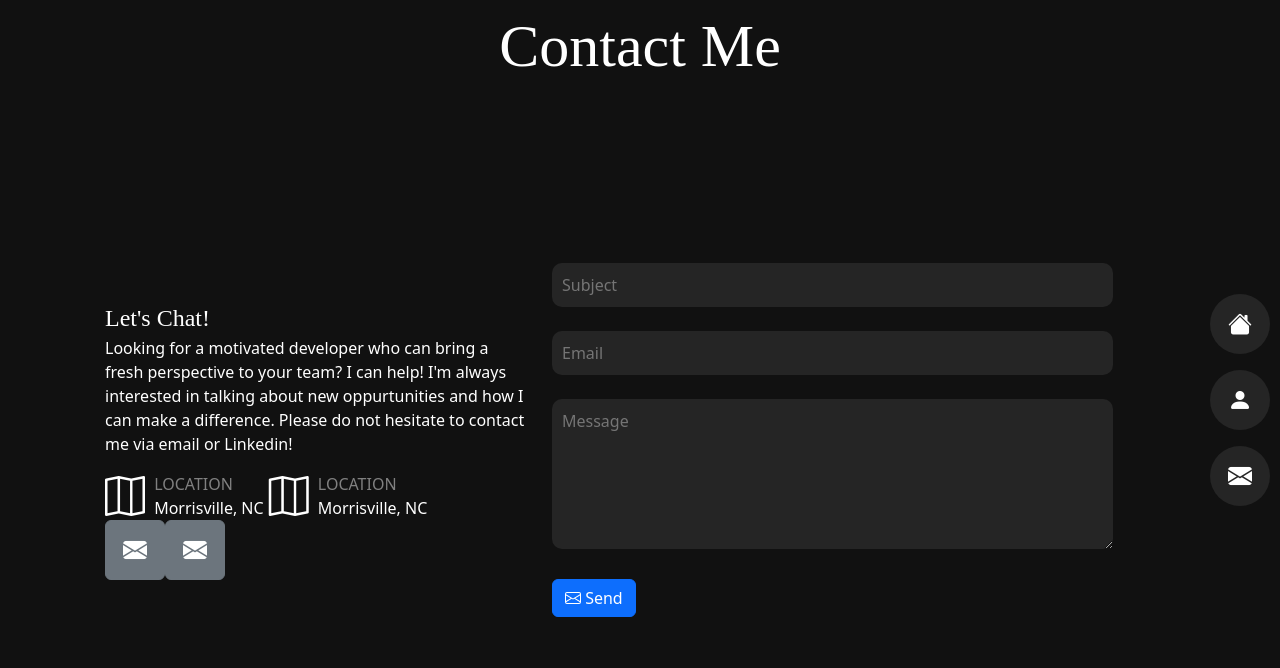
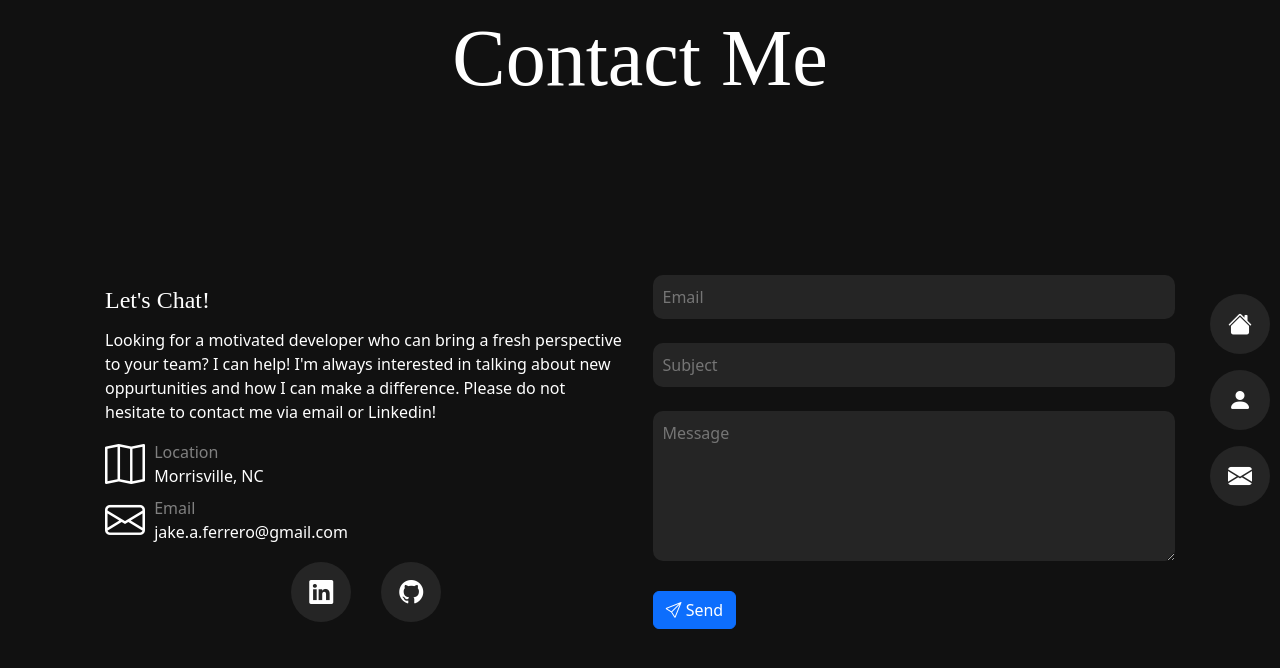
Before and after one commit to JakeFerrero/portfolio, a Next.js app: page /contact in a window 1280 px wide. Shown: the top 668 px of the page. Built offline with nearby package versions, Linux system fonts and the light colour scheme.

Commit message:
Pretty much done with contact page

```diff
--- a/src/app/components/ContactCard.tsx
+++ /dev/null
@@ -1,13 +0,0 @@
-export default function ContactCard() {
-  return (
-    <>
-      <div>
-        <i className="bi bi-map h1" />
-      </div>
-      <div style={{ display: 'flex', flexDirection: 'column', paddingLeft: '5px', paddingRight: '5px' }}>
-        <span style={{ color: 'grey' }}>&nbsp;LOCATION</span>
-        <span>&nbsp;Morrisville, NC</span>
-      </div>
-    </>
-  );
-}
--- a/src/app/components/ContactForm.tsx
+++ /dev/null
@@ -1,32 +0,0 @@
-import style from '../components/contact.module.css';
-
-export default function ContactForm() {
-  return (
-    <form action="https://api.web3forms.com/submit" method="POST">
-      <input type="hidden" name="access_key" value="73b8b464-55bc-49ac-8db0-8e41c395a9a8" />
-      <input className={style.textField} type="text" name="topic" placeholder="Subject" required />
-      <br />
-      <br />
-      <input className={style.textField} type="email" name="email" placeholder="Email" required />
-      <br />
-      <br />
-      <textarea className={style.textField} style={{ height: '150px' }} name="message" placeholder="Message" required></textarea>
-      <br />
-      <br />
-      <input type="checkbox" name="botcheck" className="hidden" style={{ display: 'none' }} />
-      <button type="submit" className="btn btn-primary" style={{ display: 'flex', alignItems: 'center' }}>
-        <svg
-          xmlns="http://www.w3.org/2000/svg"
-          width="16"
-          height="16"
-          fill="currentColor"
-          className="bi bi-envelope"
-          viewBox="0 0 16 16"
-        >
-          <path d="M0 4a2 2 0 0 1 2-2h12a2 2 0 0 1 2 2v8a2 2 0 0 1-2 2H2a2 2 0 0 1-2-2zm2-1a1 1 0 0 0-1 1v.217l7 4.2 7-4.2V4a1 1 0 0 0-1-1zm13 2.383-4.708 2.825L15 11.105zm-.034 6.876-5.64-3.471L8 9.583l-1.326-.795-5.64 3.47A1 1 0 0 0 2 13h12a1 1 0 0 0 .966-.741M1 11.105l4.708-2.897L1 5.383z"></path>
-        </svg>
-        &nbsp;Send
-      </button>
-    </form>
-  );
-}
--- /dev/null
+++ b/src/app/components/LinkButton.tsx
@@ -0,0 +1,16 @@
+import style from './linkButton.module.css';
+
+interface Props {
+  bootstrapIconName: string;
+  link: string;
+}
+
+export default function LinkButton({bootstrapIconName, link}: Props) {
+  return (
+    <a href={link}>
+      <button type="button" className={`btn btn-secondary ${style.linkButton}`}>
+        <i className={`bi ${bootstrapIconName} h4`} />
+      </button>
+    </a>
+  );
+}
--- a/src/app/components/contact.module.css
+++ /dev/null
@@ -1,58 +0,0 @@
-.contactContainer {
-  height: 100%;
-  width: 100%;
-  justify-content: center;
-  flex-direction: column;
-  display: flex;
-}
-
-.expContainer {
-  display: flex;
-  height: 100%;
-  width: 100%;
-}
-
-.expColLarge {
-  padding: 5px;
-  padding-left: 20px;
-  width: 60%;
-  justify-content: center;
-  flex-direction: column;
-  display: flex;
-}
-
-.expColSmall {
-  flex: 1;
-  padding: 5px;
-  width: 40%;
-  justify-content: center;
-  flex-direction: column;
-  display: flex;
-}
-
-.expSubtitle {
-  font-family: 'Copperplate';
-  color: white;
-  font-size: 24px;
-  margin: 0;
-  text-align: left;
-}
-
-.textField {
-  color: grey;
-  background-color: #252525;
-  border-radius: 10px;
-  border: 0;
-  padding: 10px;
-  width: 90%;
-}
-
-.roundButton {
-  width: 60px;
-  height: 60px;
-  padding: 5px;
-  border: 0;
-  background: #252525;
-  display:block;
-  border-radius: 50%;
-}
--- /dev/null
+++ b/src/app/components/contact/ContactCard.tsx
@@ -0,0 +1,17 @@
+interface Props {
+  title: string;
+  text: string;
+  bootstrapIconName: string;
+}
+
+export default function ContactCard({title, text, bootstrapIconName}: Props) {
+  return (
+    <div style={{ display: 'flex' }}>
+      <i className={`bi ${bootstrapIconName} h1`} />
+      <div style={{ display: 'flex', flexDirection: 'column', paddingLeft: '5px'}}>
+        <span style={{ color: 'grey' }}>&nbsp;{title}</span>
+        <span>&nbsp;{text}</span>
+      </div>
+    </div>
+  );
+}
--- /dev/null
+++ b/src/app/components/contact/ContactForm.tsx
@@ -0,0 +1,20 @@
+import style from './contact.module.css';
+
+export default function ContactForm() {
+  return (
+    <form action="https://api.web3forms.com/submit" method="POST">
+      <input type="hidden" name="access_key" value="73b8b464-55bc-49ac-8db0-8e41c395a9a8" />
+      <input className={style.formTextField} type="email" name="email" placeholder="Email" required />
+      <br /><br />
+      <input className={style.formTextField} type="text" name="topic" placeholder="Subject" required />
+      <br /><br />
+      <textarea className={style.formTextField} style={{ height: '150px' }} name="message" placeholder="Message" required></textarea>
+      <br /><br />
+      <input type="checkbox" name="botcheck" className="hidden" style={{ display: 'none' }} />
+      <button type="submit" className="btn btn-primary" style={{ display: 'flex', alignItems: 'center' }}>
+        <i className="bi bi-send" />
+        &nbsp;Send
+      </button>
+    </form>
+  );
+}
--- /dev/null
+++ b/src/app/components/contact/contact.module.css
@@ -0,0 +1,59 @@
+.layout {
+  display: flex;
+  flex-direction: column;
+  height: 100%;
+  width: 100%;
+}
+
+.mainContentContainer {
+  display: flex;
+  height: 100%;
+  width: 100%
+}
+
+.contactTextColumn {
+  flex: 1;
+  height: 100%;
+  padding: 5px;
+  display: flex;
+  flex-direction: column;
+  justify-content: center;
+}
+
+.emailFormColumn {
+  flex: 1;
+  height: 100%;
+  padding: 5px;
+  padding-left: 20px;
+  display: flex;
+  justify-content: center;
+  flex-direction: column;
+}
+
+.header {
+  font-family: 'Copperplate';
+  color: white;
+  font-size: 24px;
+  margin: 0;
+  text-align: left;
+  padding-bottom: 10px;
+}
+
+.buttonContainer {
+  display: flex;
+  justify-content: center;
+  gap: 30px;
+}
+
+.cardContainer {
+  padding-bottom: 10px;
+}
+
+.formTextField {
+  color: grey;
+  background-color: #252525;
+  border-radius: 10px;
+  border: 0;
+  padding: 10px;
+  width: 100%;
+}
--- /dev/null
+++ b/src/app/components/linkButton.module.css
@@ -0,0 +1,9 @@
+.linkButton {
+  width: 60px;
+  height: 60px;
+  padding: 5px;
+  border: 0;
+  background: #252525;
+  display: block;
+  border-radius: 50%;
+}
--- a/src/app/components/title.module.css
+++ b/src/app/components/title.module.css
@@ -7,6 +7,6 @@
 
 .titleText {
   font-family: 'Copperplate';
-  font-size: 60px;
+  font-size: 80px;
   text-align: center;
 }
--- a/src/app/contact/layout.tsx
+++ b/src/app/contact/layout.tsx
@@ -1,7 +1,11 @@
-import style from '../components/contact.module.css';
+import Title from '../components/Title';
+import style from '../components/contact/contact.module.css';
 
-export default function ContactPageLayout({ children }: { children: React.ReactNode }) {
+export default function ContactLayout({ children }: { children: React.ReactNode }) {
   return (
-    <div className={style.contactContainer}>{children}</div>
+    <div className={style.layout}>
+      <Title title="Contact Me" />
+      {children}
+    </div>
   );
 }
--- a/src/app/contact/page.tsx
+++ b/src/app/contact/page.tsx
@@ -1,41 +1,30 @@
-import style from '../components/contact.module.css';
-import ContactCard from '../components/ContactCard';
-import ContactForm from '../components/ContactForm';
-import Title from '../components/title';
+import style from '../components/contact/contact.module.css';
+import ContactCard from '../components/contact/ContactCard';
+import ContactForm from '../components/contact/ContactForm';
+import LinkButton from '../components/LinkButton';
 
 export default function Contact() {
   return (
-    <>
-      <Title title="Contact Me" />
-      <div className={style.expContainer}>
-        <div className={style.expColSmall}>
-          <p className={style.expSubtitle}>Let&apos;s Chat!</p>
-          <p>
-            Looking for a motivated developer who can bring a fresh perspective to your team? I can help! I&apos;m
-            always interested in talking about new oppurtunities and how I can make a difference. Please do not hesitate
-            to contact me via email or Linkedin!
-          </p>
-          <div style={{ display: 'flex' }}>
-            <ContactCard />
-            <ContactCard />
-          </div>
-          <div style={{ display: 'flex' }}>
-            <a href="https://www.linkedin.com/in/jacob-ferrero-1358a6123/">
-              <button type="button" className={`btn btn-secondary ${style.roundButton}`}>
-                <i className="bi bi-envelope-fill h4" />
-              </button>
-            </a>
-            <a href="https://github.com/JakeFerrero">
-              <button type="button" className={`btn btn-secondary ${style.roundButton}`}>
-                <i className="bi bi-envelope-fill h4" />
-              </button>
-            </a>
-          </div>
+    <div className={style.mainContentContainer}>
+      <div className={style.contactTextColumn}>
+        <p className={style.header}>Let&apos;s Chat!</p>
+        <p>
+          Looking for a motivated developer who can bring a fresh perspective to your team? I can help! I&apos;m always
+          interested in talking about new oppurtunities and how I can make a difference. Please do not hesitate to
+          contact me via email or Linkedin!
+        </p>
+        <div className={style.cardContainer}>
+          <ContactCard title="Location" text="Morrisville, NC" bootstrapIconName="bi-map" />
+          <ContactCard title="Email" text="jake.a.ferrero@gmail.com" bootstrapIconName="bi-envelope" />
         </div>
-        <div className={style.expColLarge}>
-          <ContactForm />
+        <div className={style.buttonContainer}>
+          <LinkButton bootstrapIconName="bi-linkedin" link="https://www.linkedin.com/in/jacob-ferrero-1358a6123/" />
+          <LinkButton bootstrapIconName="bi-github" link="https://github.com/JakeFerrero" />
         </div>
       </div>
-    </>
+      <div className={style.emailFormColumn}>
+        <ContactForm />
+      </div>
+    </div>
   );
 }
```
Also changed, not shown: src/app/about/page.tsx (+51 -11 lines).
